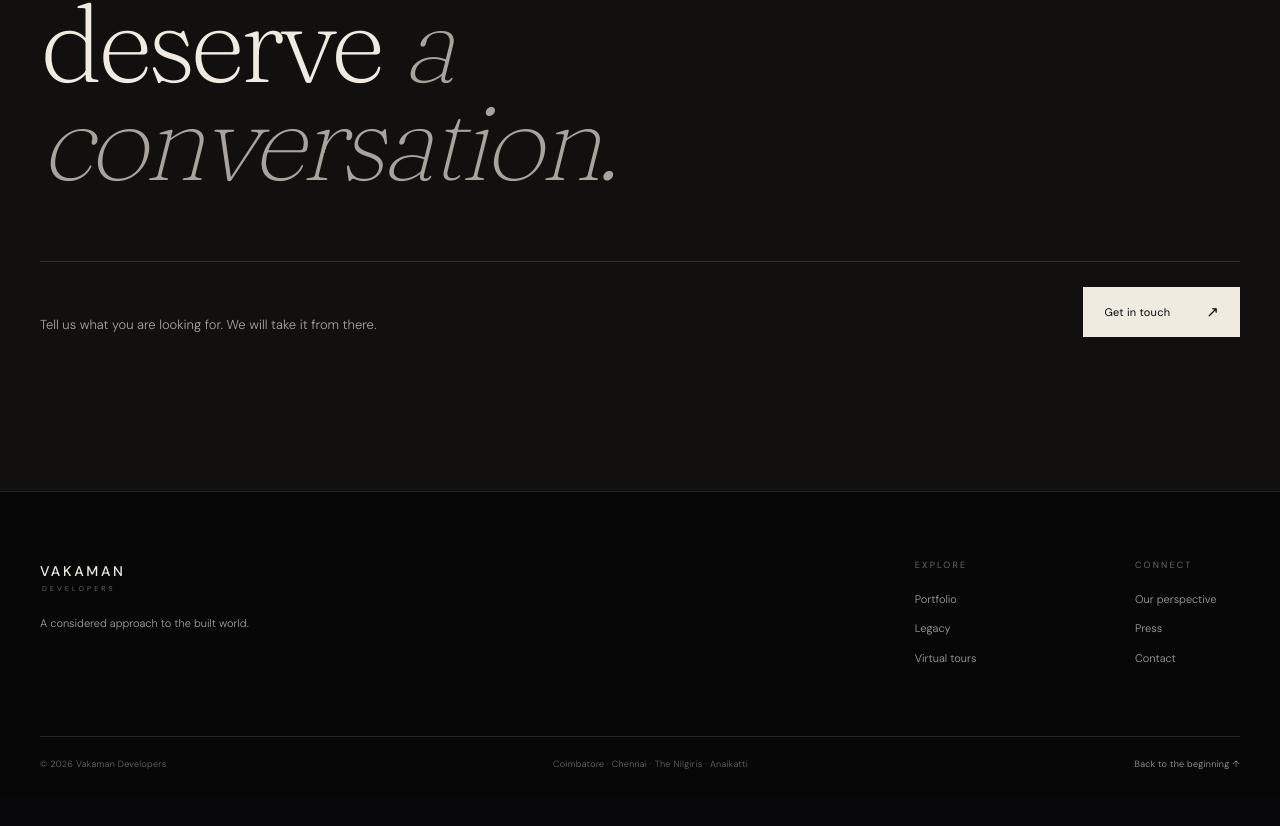
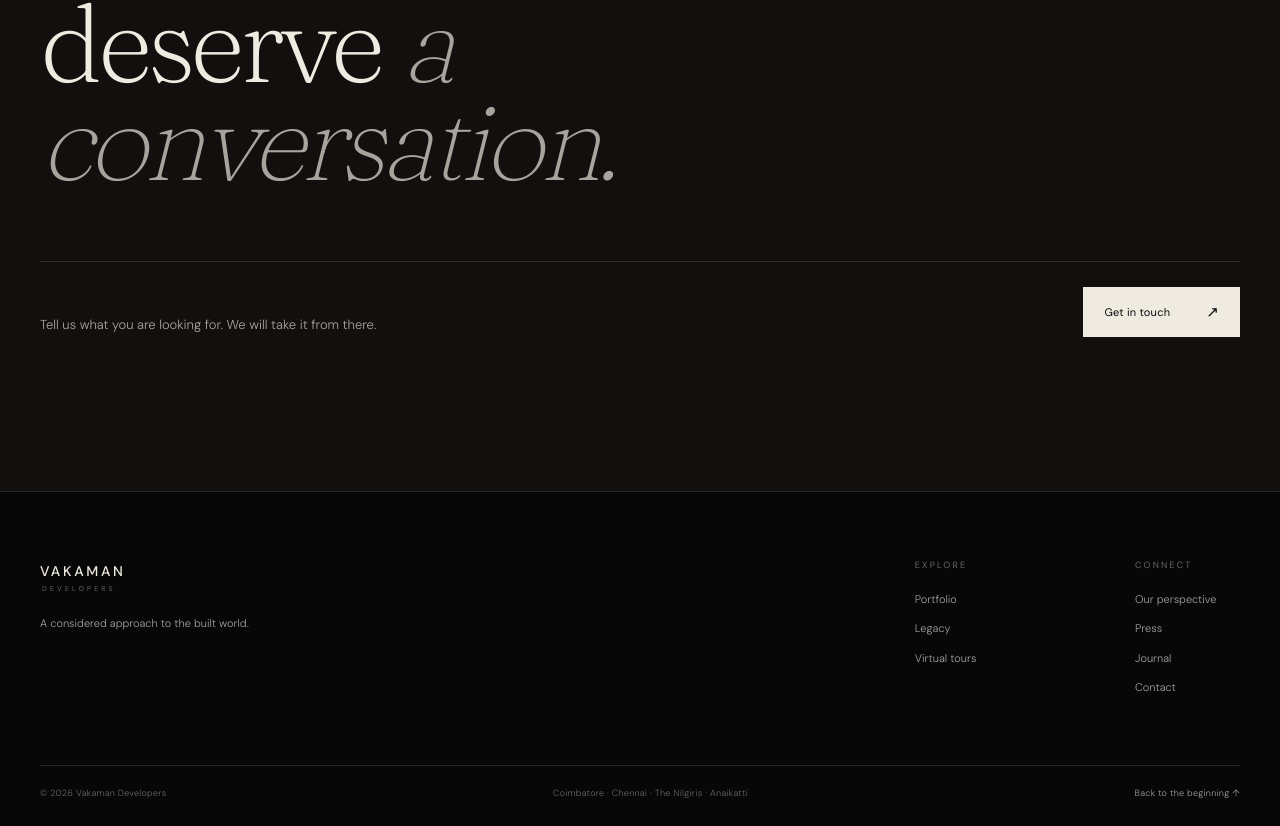
Before and after one commit to mansavim123-netizen/Vakaman, a Next.js app: page / in a window 1280 px wide. Shown: the part 5800-6626 px from the top of the page. Before the commit the page ends 6597 px from the top, so only its background shows below. Built offline with nearby package versions, Linux system fonts and the light colour scheme.

Commit message:
feat(navigation): link editorial section from footer

```diff
--- a/components/site-footer.tsx
+++ b/components/site-footer.tsx
@@ -13,7 +13,7 @@ export default function SiteFooter() {
           </div>
           <div className="footer-links">
             <div><span className="eyebrow">Explore</span><Link href="/projects">Portfolio</Link><Link href="/legacy">Legacy</Link><Link href="/virtual-tours">Virtual tours</Link></div>
-            <div><span className="eyebrow">Connect</span><Link href="/about">Our perspective</Link><Link href="/press">Press</Link><Link href="/contact">Contact</Link></div>
+            <div><span className="eyebrow">Connect</span><Link href="/about">Our perspective</Link><Link href="/press">Press</Link><Link href="/blog">Journal</Link><Link href="/contact">Contact</Link></div>
           </div>
         </div>
         <div className="site-footer__bottom">
```
